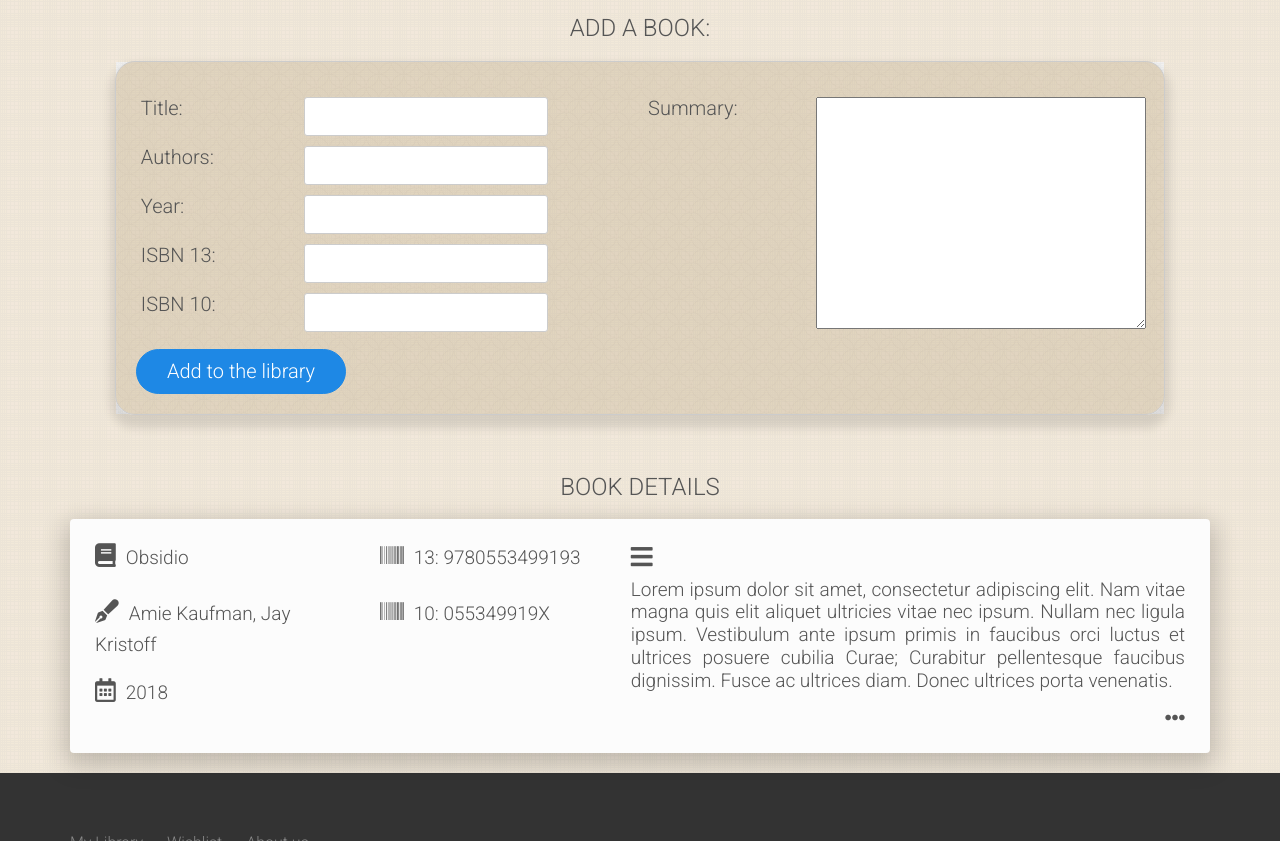
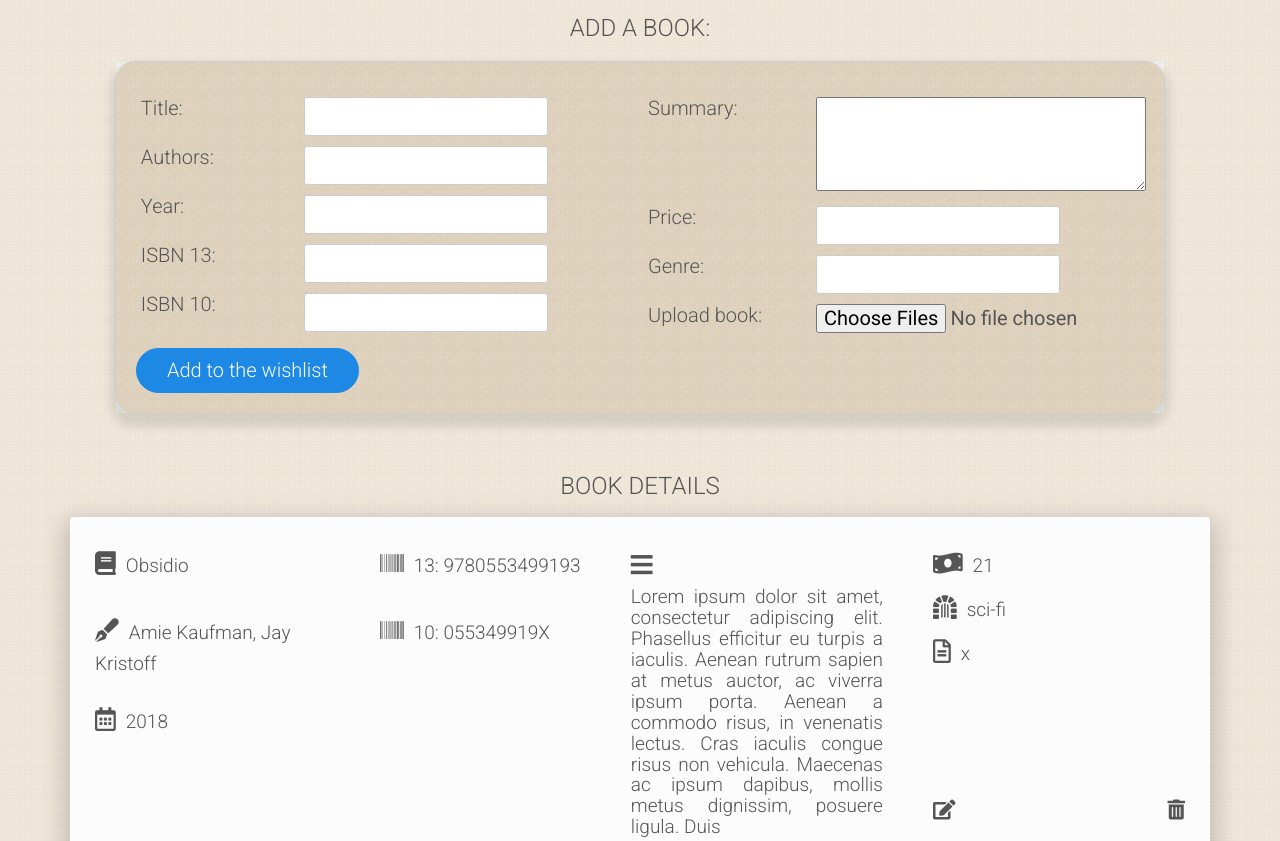
Before and after one commit to mbozja/bookshelf, a plain HTML site: page library.html in a window 1280 px wide. Shown: the part 95-936 px from the top of the page. Drawn offline with Linux system fonts and the light colour scheme.

```diff
--- a/library.html
+++ b/library.html
@@ -16,6 +16,7 @@
             <div>
                 <h1 class="logo"><a href="index.html">Bookshelf</a></h1>
                 <ul class="other-nav">
+                   <li><a href="#">Trash</a></li>
                    <li><a href="library.html">My Library</a></li>
                     <li><a href="wishlist.html">Wishlist</a></li>
                     <li><a href="#">Log out</a></li>
@@ -27,8 +28,7 @@
     <div class="background">
         <section class="section-add_book">
         <h3>Add a book:</h3>
-        <div class="background-form">
-           <form> <!-- cena, tags, slika, odtrani,  -->
+        <form> <!-- cena, tags, slika, odtrani,  -->
 
                 <div class="col span-1-of-2">
                     <div class="row">
@@ -52,7 +52,7 @@
                             <label>&nbsp;Year:</label>
                         </div>
                         <div class="col span-2-of-3">
-                            <input type="text" class="add_Year">
+                            <input type="text" class="add_year">
                         </div>
                     </div>
                     <div class="row">
@@ -79,23 +79,44 @@
                             <label>Summary:</label>
                         </div>
                         <div class="col span-2-of-3">
-                            <textarea class="add_Summary"  rows="10" cols="5"></textarea>
+                            <textarea class="add_summary"  rows="4" cols="4"></textarea>
                         </div>
-
+                    </div>
+                    <div class="row">
+                        <div class="col span-1-of-3">
+                            <label>Price:</label>
+                        </div>
+                        <div class="col span-2-of-3">
+                            <input type="text" class="add_price">
+                        </div>
+                    </div>
+                    <div class="row">
+                        <div class="col span-1-of-3">
+                            <label>Genre:</label>
+                        </div>
+                        <div class="col span-2-of-3">
+                            <input type="text" class="add_genre">
+                        </div>
+                    </div>
+                    <div class="row">
+                        <div class="col span-1-of-3">
+                            <label>Upload book:</label>
+                        </div>
+                        <div class="col span-2-of-3">
+                            <input class="box__file" type="file" name="files[]" id="file" data-multiple-caption="{count} files selected" multiple />
+                        </div>
                     </div>
                 </div>
 
             <div class="row">
                 <div class="sub">
-                    <input type="Submit" class="btn btn-full" value="Add to the library">
+                    <input type="Submit" class="btn btn-full" value="Add to the wishlist">
                 </div>
             </div>
         </form>
-        </div>
-
     </section>
 
-    <section class="section-library">
+    <section class="section-wishlist">
         <div class="row">
             <!--  Namest tabele nej bo tko k pr budgety  -->
 
@@ -115,8 +136,20 @@
                         </div>
                         <div class="book__sum--details">
                             <div class="book__sum--heading"><i class="fas fa-bars icon-book"></i></div>
-                            <div class="book-sum"><p class="sum">Lorem ipsum dolor sit amet, consectetur adipiscing elit. Nam vitae magna quis elit aliquet ultricies vitae nec ipsum. Nullam nec ligula ipsum. Vestibulum ante ipsum primis in faucibus orci luctus et ultrices posuere cubilia Curae; Curabitur pellentesque faucibus dignissim. Fusce ac ultrices diam. Donec ultrices porta venenatis.</p></div>
-                            <div class="book__sum--footer"><i class="fas fa-ellipsis-h icon-book-smaller"></i></div>
+                            <div class="book-sum"><p class="sum"> Lorem ipsum dolor sit amet, consectetur adipiscing elit. Phasellus efficitur eu turpis a iaculis. Aenean rutrum sapien at metus auctor, ac viverra ipsum porta. Aenean a commodo risus, in venenatis lectus. Cras iaculis congue risus non vehicula. Maecenas ac ipsum dapibus, mollis metus dignissim, posuere ligula. Duis </p></div>
+                            <div class="book__sum--footer"></div>
+                        </div>
+                        <div class="book__other--details">
+                            <div class="other-details">
+                                <div class="book-price"><p><i class="fas fa-money-bill-wave icon-book"></i>21</p></div>
+                                <div class="book-genre"><p><i class="fas fa-dungeon icon-book"></i>sci-fi</p></div>
+                                <div class="book-file"><p><i class="far fa-file-alt icon-book"></i>x</p></div>
+                            </div>
+                            <div class="do-more">
+                                <div class="book-edit"><i class="fas fa-edit icon-book-edit"></i></div>
+                                <div class="book-delete"><i class="fas fa-trash-alt icon-book-delete"></i></div>
+                            </div>
+
                         </div>
                     </div>
                 </div>
--- a/resources/css/library.css
+++ b/resources/css/library.css
@@ -313,19 +313,35 @@
 
 .sum {
     text-align: justify;
-    line-height: 1.2em;
+    line-height: 1.1em;
+}
+
+.book__other--details {
+    flex: 1;
+    padding: 25px 25px;
 }
 
 .icon-book {
     font-size: 125%;
+    padding-top: 10px;
     padding-right: 10px;
     padding-bottom: 10px;
 }
+.icon-book-edit,
+.icon-book-delete {
+    margin-top: 50%;
+}
 
-.icon-book-smaller {
-    font-size: 100%;
+.other-details {
+    display: block;
+}
+
+.icon-book-edit {
+    float: left;
+}
+
+.icon-book-delete {
     float: right;
-    padding-top: 15px;
 }
 
 
```
Also changed, not shown: wishlist.html (+0 -10 lines).
